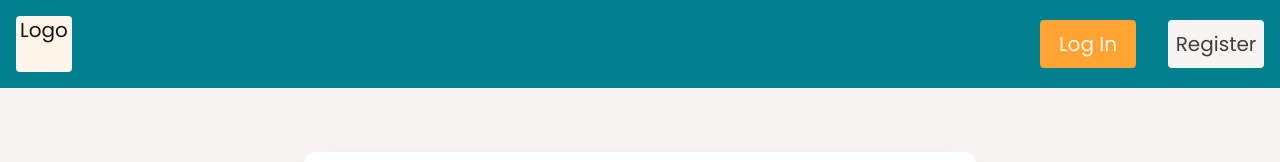
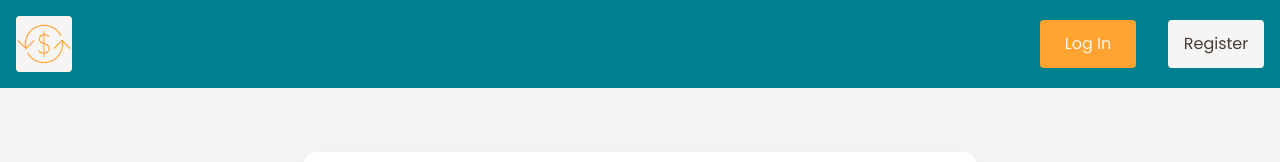
Before and after one commit to clairecatohanson/CashFlow, a React (Create React App) app: page /register in a window 1280 px wide. Shown: the top 162 px of the page. Built offline with nearby package versions, Linux system fonts and the light colour scheme.

Commit message:
added logo to navbar

```diff
--- a/src/components/auth/Login.js
+++ b/src/components/auth/Login.js
@@ -2,6 +2,7 @@ import { useState } from "react"
 import { useNavigate, Link } from "react-router-dom"
 import { getUserByUsername } from "../../managers/userManager"
 // import "./Login.css"
+import cashflow from "../../images/cashflow-logo.png"
 
 export const Login = () => {
   const [username, setUsername] = useState("")
@@ -36,8 +37,8 @@ export const Login = () => {
           {/* Logo */}
           <li className="flex justify-center items-center">
             <Link to="/login">
-              <div className="w-14 h-14 bg-orange-100 text-gray-900 font-sans text-xl text-center rounded">
-                Logo
+              <div className="w-14 h-14">
+                <img src={cashflow} alt="cashflow logo" />
               </div>
             </Link>
           </li>
@@ -46,7 +47,7 @@ export const Login = () => {
             {/* Log In Button */}
             <li className="flex justify-center items-center">
               <Link to="/login">
-                <div className="flex justify-center items-center w-24 h-12 bg-orange-500 text-orange-100 font-sans text-xl text-center rounded">
+                <div className="flex justify-center items-center w-24 h-12 bg-orange-500 text-orange-100 font-sans text-center rounded">
                   <div>Log In</div>
                 </div>
               </Link>
@@ -54,7 +55,7 @@ export const Login = () => {
             {/* Register Button */}
             <li className="flex justify-center items-center">
               <Link to="/register">
-                <div className="flex justify-center items-center w-24 h-12 bg-gray-100 text-gray-800 font-sans text-xl text-center rounded">
+                <div className="flex justify-center items-center w-24 h-12 bg-gray-100 text-gray-800 font-sans text-center rounded">
                   <div>Register</div>
                 </div>
               </Link>
--- a/src/components/auth/Register.js
+++ b/src/components/auth/Register.js
@@ -2,6 +2,7 @@ import { useState } from "react"
 import { Link, useNavigate } from "react-router-dom"
 import { createUser, getUserByUsername } from "../../managers/userManager"
 import { createTeam, createUserTeam } from "../../managers/teamManager"
+import cashflow from "../../images/cashflow-logo.png"
 
 export const Register = (props) => {
   const [user, setUser] = useState({
@@ -16,19 +17,6 @@ export const Register = (props) => {
       ...user,
     }
 
-    // createUser(newUser).then((createdUser) => {
-    //   if (createdUser.hasOwnProperty("id")) {
-    //     localStorage.setItem(
-    //       "numbies_user",
-    //       JSON.stringify({
-    //         id: createdUser.id,
-    //         username: createdUser.username,
-    //       })
-    //     )
-
-    //     navigate("/")
-    //   }
-    // })
     createUser(newUser).then((createdUser) => {
       if (createdUser.hasOwnProperty("id")) {
         localStorage.setItem(
@@ -82,8 +70,8 @@ export const Register = (props) => {
           {/* Logo */}
           <li className="flex justify-center items-center">
             <Link to="/login">
-              <div className="w-14 h-14 bg-orange-100 text-gray-900 font-sans text-xl text-center rounded">
-                Logo
+              <div className="w-14 h-14 bg-orange-100 text-gray-900 font-sans text-center rounded">
+                <img src={cashflow} alt="cashflow logo" />
               </div>
             </Link>
           </li>
@@ -92,7 +80,7 @@ export const Register = (props) => {
             {/* Log In Button */}
             <li className="flex justify-center items-center">
               <Link to="/login">
-                <div className="flex justify-center items-center w-24 h-12 bg-orange-500 text-orange-100 font-sans text-xl text-center rounded">
+                <div className="flex justify-center items-center w-24 h-12 bg-orange-500 text-orange-100 font-sans text-center rounded">
                   <div>Log In</div>
                 </div>
               </Link>
@@ -100,7 +88,7 @@ export const Register = (props) => {
             {/* Register Button */}
             <li className="flex justify-center items-center">
               <Link to="/register">
-                <div className="flex justify-center items-center w-24 h-12 bg-gray-100 text-gray-800 font-sans text-xl text-center rounded">
+                <div className="flex justify-center items-center w-24 h-12 bg-gray-100 text-gray-800 font-sans text-center rounded">
                   <div>Register</div>
                 </div>
               </Link>
--- a/src/components/nav/NavBar.js
+++ b/src/components/nav/NavBar.js
@@ -1,5 +1,6 @@
 import { Link, useNavigate } from "react-router-dom"
 // import "./NavBar.css"
+import cashflow from "../../images/cashflow-logo.png"
 
 export const NavBar = ({ user, setSelectedExpense }) => {
   const navigate = useNavigate()
@@ -11,7 +12,9 @@ export const NavBar = ({ user, setSelectedExpense }) => {
         {/* Logo */}
         <li className="flex justify-left items-center w-48">
           <Link to="/">
-            <div className="w-10 h-10  text-gray-900 text-md text-center rounded"></div>
+            <div className="w-12 h-12">
+              <img src={cashflow} alt="cashflow logo" className="w-12 h-12" />
+            </div>
           </Link>
         </li>
         {/* Nav Buttons Container */}
```
Also changed, not shown: src/images/cashflow-logo.png (added).
